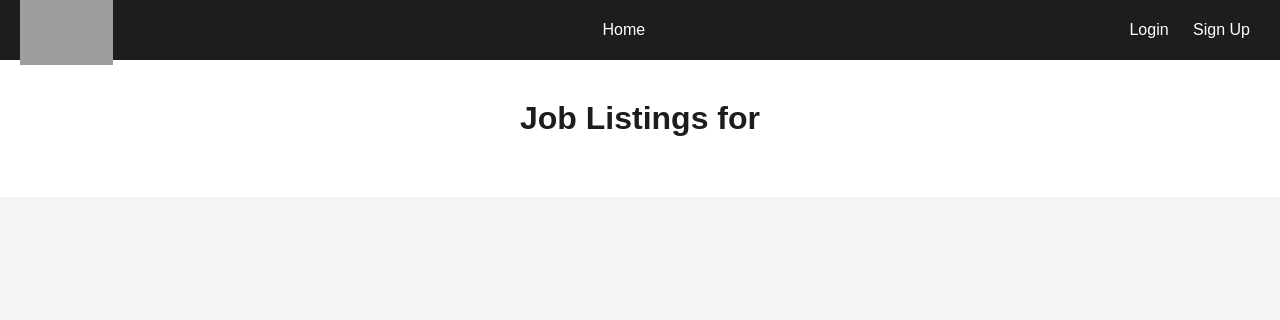
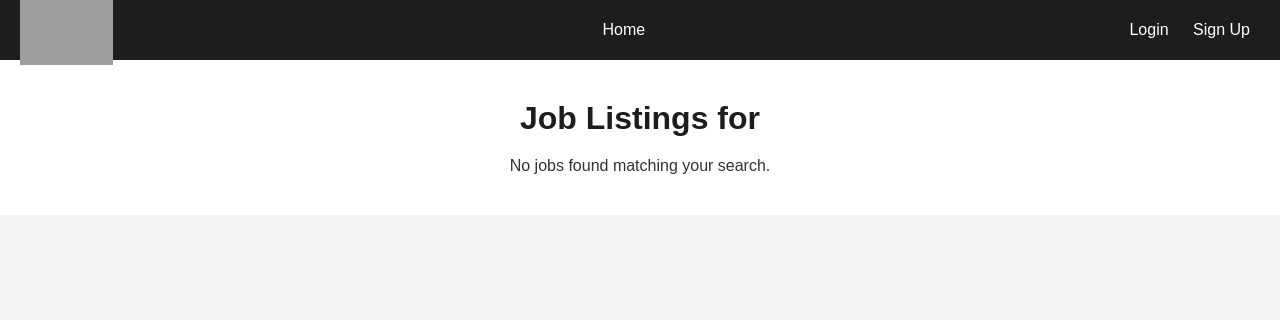
Before and after one commit to Seldesoky/Jobifi, a Django app: page /jobs/search/ in a window 1280 px wide. Shown: the top 320 px of the page. Run offline with Django 5.2, Linux system fonts and the light colour scheme; grey boxes are pictures that could not be loaded.

Commit message:
No Jobs detected updated.

```diff
--- a/main_app/templates/job_search.html
+++ b/main_app/templates/job_search.html
@@ -9,6 +9,7 @@
 <section class="query-results">
     <h2>Job Listings for {{query}}</h2>
     <div class="query-list">
+        {% if results %}
         <ul>
             {% for job in results %}
             <li>
@@ -22,6 +23,9 @@
             </li>
             {% endfor %}
         </ul>
+        {% else %}
+            <p>No jobs found matching your search.</p>
+        {% endif %}
     </div>
 </section>
 {% endblock %}
```
